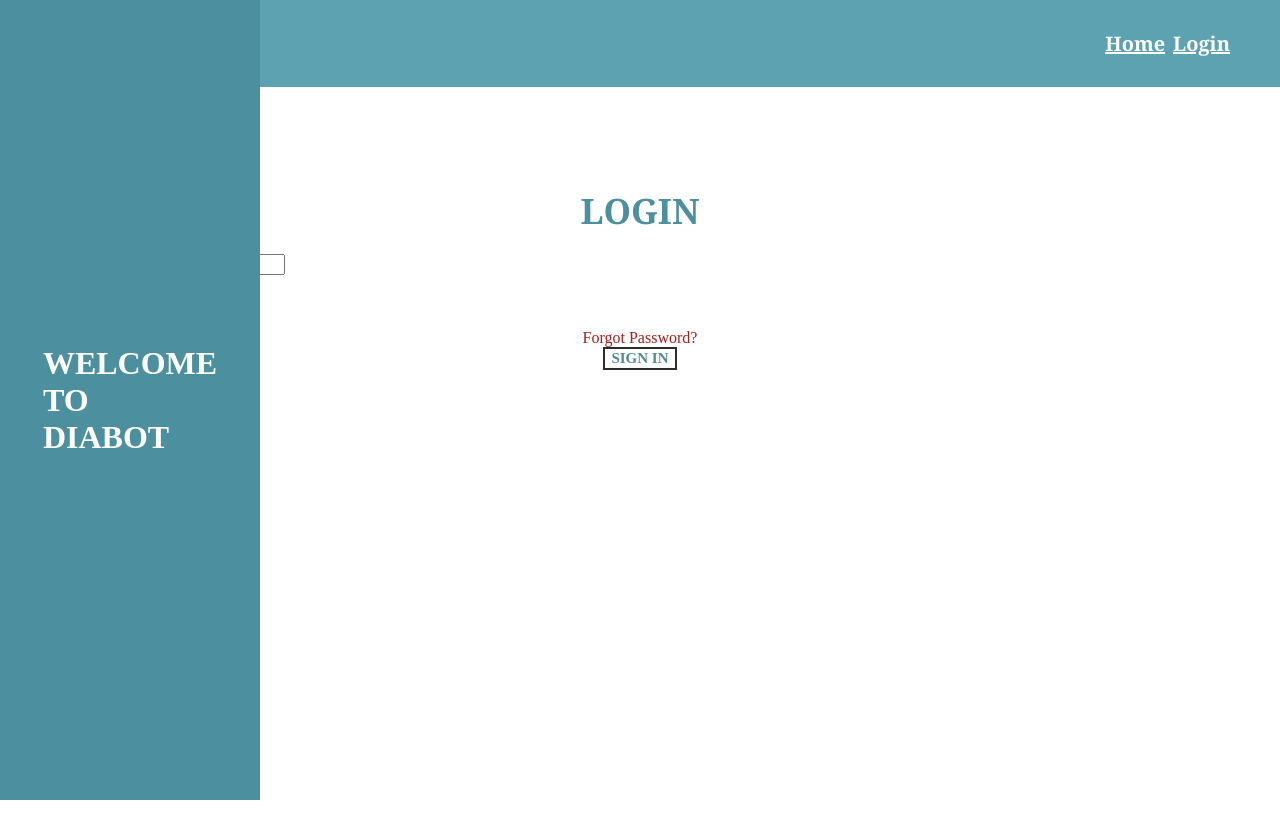
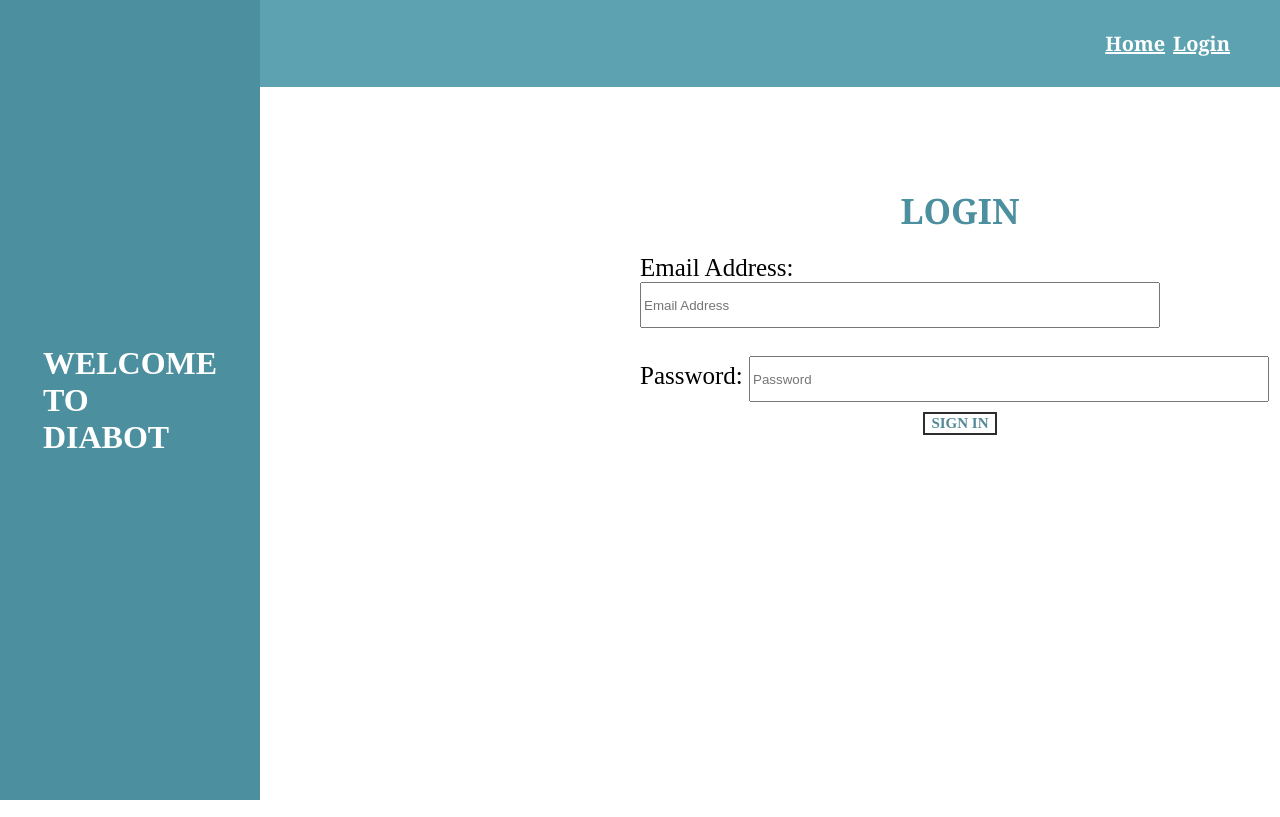
Before and after one commit to walters-skn/COMP3901-Capstone, a Vue app: page /login in a window 1280 px wide. Built offline with nearby package versions, Linux system fonts and the light colour scheme; the HTML template or start-up script is replaced by a standard one.

Commit message:
login page

```diff
--- a/src/components/LoginPage.vue
+++ b/src/components/LoginPage.vue
@@ -12,17 +12,12 @@
 
         <form>
           <div class="form-group">
-          <label> <b>Email Address</b></label>
+            <label> Email Address:</label>
             <input type="email" class="form-control" placeholder="Email Address" v-model="email" required/>
-        </div>
           <br>
-        <div class="loginform-group">
-          <label> <b>Password</b></label>
+          <br>
+            <label> Password: </label>
             <input type="password" class="form-control" placeholder="Password" v-model="password" required />
-        </div>
-
-        <div class="link-group">
-          <a class="link" @click="forgotPassword"> Forgot Password?</a>
           </div>
 
           <div class="submit-group">
@@ -30,8 +25,8 @@
           </div>
 
         </form>
+      </div>
 
-    </div>
   </div>
 </template>
 
@@ -84,16 +79,11 @@ export default {
 
 <style>
 
-  .form-control{
-      border-radius: 1px solid #000000;
-  }
-
   .side-menu {
     width: 20%;
     padding: 2px;
     background-color: #4C8F9E;
     color: white;
-    flex: 0 0 25%;
     position: fixed;
     top: 0; bottom: 0; left: 0;
     display: flex;
@@ -106,14 +96,15 @@ export default {
     width: 100%;
     margin-top: 6%;
     margin-bottom: 1%;
-    margin-left: 0;
-    height: 80vh;
-
   }
 
   .content-container {
     flex:1;
-    width: 50%;
+    width: 80%;
+    margin-left: 50%;
+    font-size: 25px;
+    align-items: center;
+    justify-content: center;
   }
 
   .title {
@@ -126,6 +117,12 @@ export default {
 
   .form-group {
     margin-bottom: 10px;
+  }
+
+  .form-control {
+    border-radius: 1px solid #000000;
+    height: 40px;
+    width: 80%;
   }
 
   .btn {
```
Lines whose indentation alone changed are shown as unchanged.
